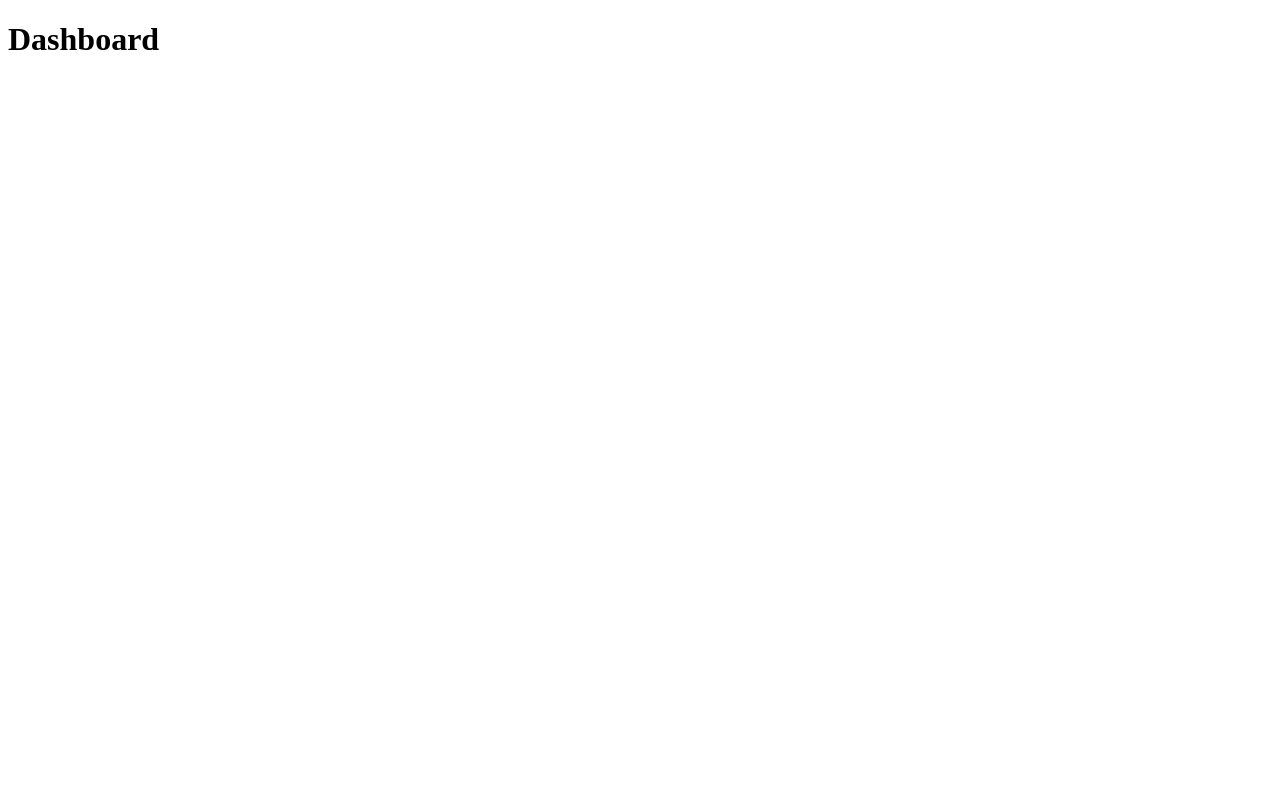
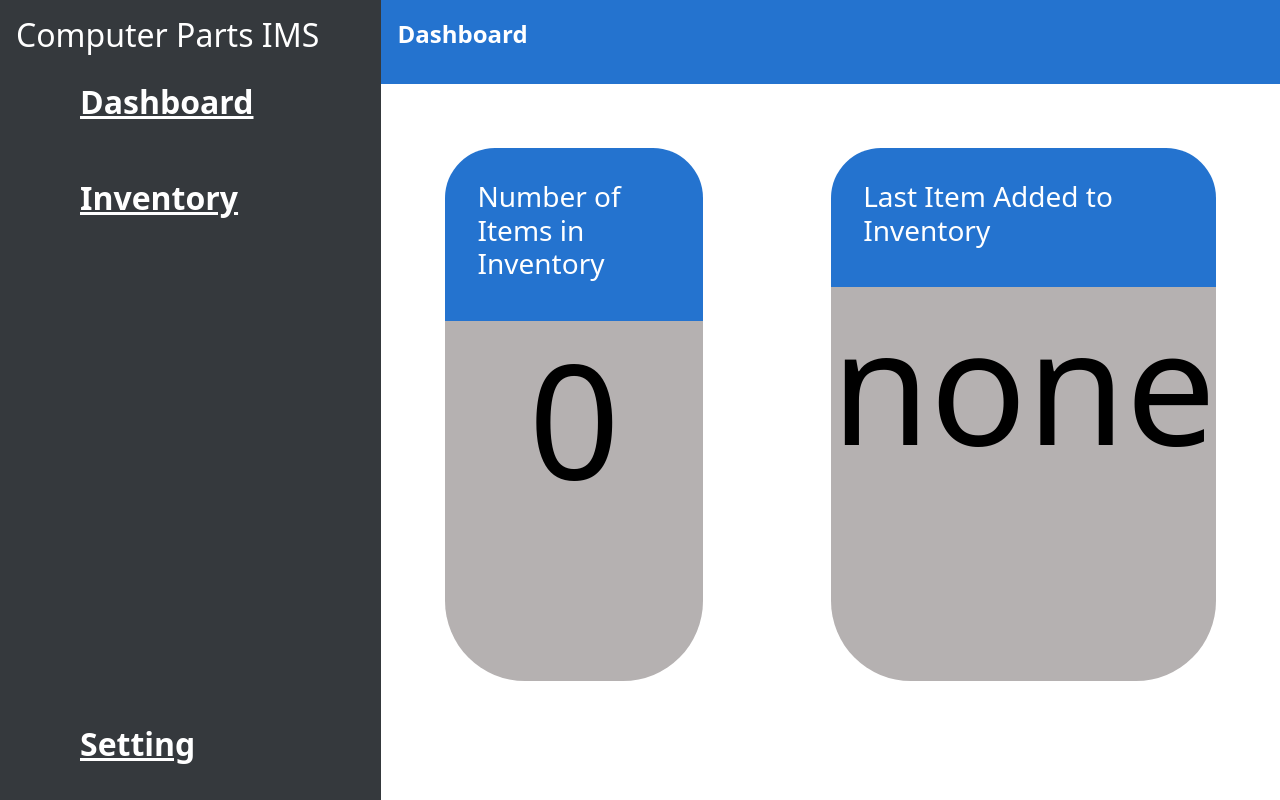
Before and after one commit to JaredWillClark/FSWD-Capstone-Computer-Parts-IMS, a plain HTML site: page website/dashboard.html in a window 1280 px wide. Drawn offline with nearby package versions, Linux system fonts and the light colour scheme.

```diff
--- a/website/dashboard.html
+++ b/website/dashboard.html
@@ -4,9 +4,41 @@
     <meta charset="UTF-8">
     <meta name="viewport" content="width=device-width, initial-scale=1.0">
     <title>Inventory Dashboard</title>
+    <link rel="stylesheet" href="https://cdn.jsdelivr.net/npm/bootstrap@5.3.2/dist/css/bootstrap.min.css" rel="stylesheet" integrity="sha384-T3c6CoIi6uLrA9TneNEoa7RxnatzjcDSCmG1MXxSR1GAsXEV/Dwwykc2MPK8M2HN" crossorigin="anonymous">
+    <link rel="stylesheet" href="style.css">
 </head>
-<body>
-    <h1>Dashboard</h1>
+
+<body class="dashboard__body">
+    <div class="menu-side__div--color menu-side-title__div--dimension">
+        <h2>Computer Parts IMS</h2>
+        <a href="dashboard.html" class="menu-side__a--dimension menu-side__a--color">Dashboard</a>
+        <a href="inventory.html" class="menu-side__a--dimension menu-side__a--color">Inventory</a>
+        <a href="setting.html" class="menu-side-settings__a--dimension menu-side__a--color">Setting</a>
+    </div>
+    <section class="main-body">
+        <div class="menu-title__div--color menu-side-title__div--dimension">
+            Dashboard
+        </div>
+        <section class="menu-body--color main-body__section--display">
+            <div class="status-card">
+                <div class="status-inventory-number status-inventory-number__div--color
+                status-inventory-number__div--position">
+                    <h3>Number of Items in Inventory</h3>
+
+                </div>
+                <h3 class="status-inventory-number__text"> 0 </h3>
+            </div>
+
+            <div class="status-card">
+                <div class="status-inventory-last-item  status-inventory-last-item__div--color status-inventory-last-item__div--position">
+                    <h3>Last Item Added to Inventory</h3>
+                </div>
+                <h3 class="status-inventory-last-item__text">none</h3>
+            </div>
+
+        </section>
+
+    </section>
 
 </body>
 </html>
--- a/website/style.css
+++ b/website/style.css
@@ -1,10 +1,15 @@
 :root {
     --color-primary: #2473CF;
     --color-secondary: #35393D;
-    --color-white: #B5B1B1;
+    --color-white: #FFFFFF;
 
     --color-grey-blue:#92A2AF;
     --color-grey-neutral: #B5B1B1;
+
+    /* status positions */
+    --status-card--margin: 4rem;
+    --status-card--padding: 2rem;
+
 
     /* bootstrap-color test */
     --bs-body-color: {}
@@ -38,7 +43,7 @@
     position: relative;
     width: 50%;
     height: 100vh;
-    background-color: lightgrey; /* for visibility */
+    background-color: var(--color-white); /* for visibility */
     padding: 5vh;
     margin: 0px;
     justify-content: center;
@@ -108,3 +113,110 @@
     justify-content: center;
     align-items: center;
 }
+
+/* dashboard styles */
+
+.dashboard__body {
+    display: flex;
+}
+
+.menu-side__div--color {
+    background-color: var(--color-secondary);
+    color: var(--color-white);
+}
+
+.menu-side-title__div--dimension {
+    display: block;
+    font-size: 1.5rem;
+    padding: 1rem 0rem 2rem 1rem;
+    font-weight: 700;
+}
+
+.menu-side__a--dimension {
+    display: block;
+    font-size: 2rem;
+    padding: 1rem 8rem 2rem 4rem;
+
+}
+
+.menu-side-settings__a--dimension {
+    display: block;
+    font-size: 2rem;
+    padding: 1rem 8rem 2rem 4rem;
+    position: absolute;
+    bottom: 0;
+
+}
+
+.menu-side__a--color {
+    color: var(--color-white);
+    font-weight: 600;
+}
+
+.main-body {
+    width: 100%;
+    color: var(--color-white);
+    border: 1rem 8rem 2rem 4rem;
+}
+
+.menu-title__div--color {
+    background-color: var(--color-primary);
+}
+
+.menu-body--color {
+    background-color: var(--color-white);
+}
+
+.main-body__section--display {
+    display: flex;
+}
+
+/* dashboard status cards  */
+.status-card {
+    background-color: var(--color-grey-neutral);
+    margin: var(--status-card--margin);
+    padding-bottom: 10rem;
+    border-radius: 80px; /* Adjust the radius as needed */
+
+}
+
+
+.status-inventory-number__div--color {
+    background-color: var(--color-primary);
+    color: var(--color-white);
+}
+
+.status-inventory-number__div--position {
+    margin-top: 0;
+    padding: var(--status-card--padding);
+    border-radius: 50px 50px 0 0;
+}
+
+.status-inventory-number__text {
+    font-size: 10rem;
+    display: flex;
+    justify-content: center;
+    align-items: center;
+    color: black;
+}
+
+.status-inventory-last-item__div--color {
+    background-color: var(--color-primary);
+    color: var(--color-white)
+
+}
+
+.status-inventory-last-item__div--position {
+    margin-top: 0;
+    padding: var(--status-card--padding);
+    border-radius: 50px 50px 0 0;
+
+}
+
+.status-inventory-last-item__text {
+    font-size: 10rem;
+    display: flex;
+    justify-content: center;
+    align-items: center;
+    color: black;
+}
```
Also changed, not shown: index.html (+2 -2 lines), signup.html (+22 -14 lines), website/index.html (+3 -3 lines), website/signup.html (+2 -2 lines), 2 other files.
